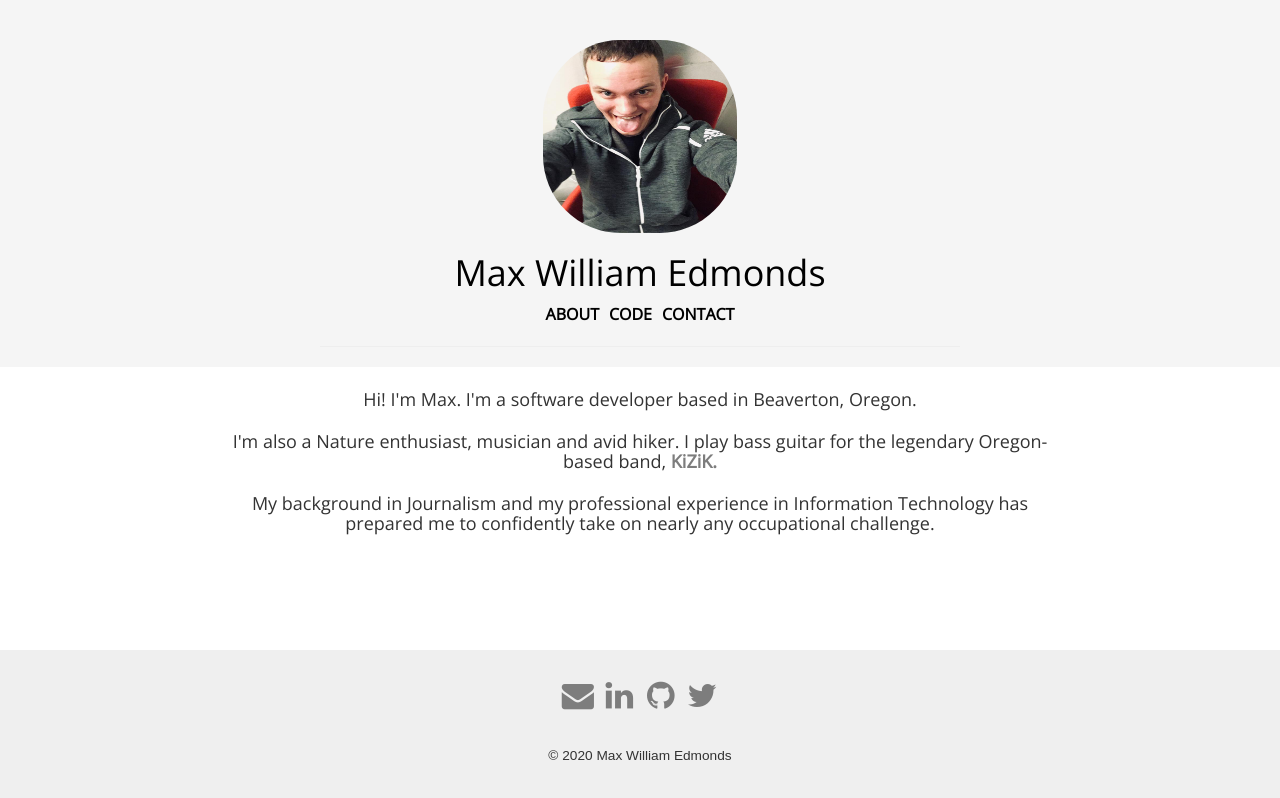
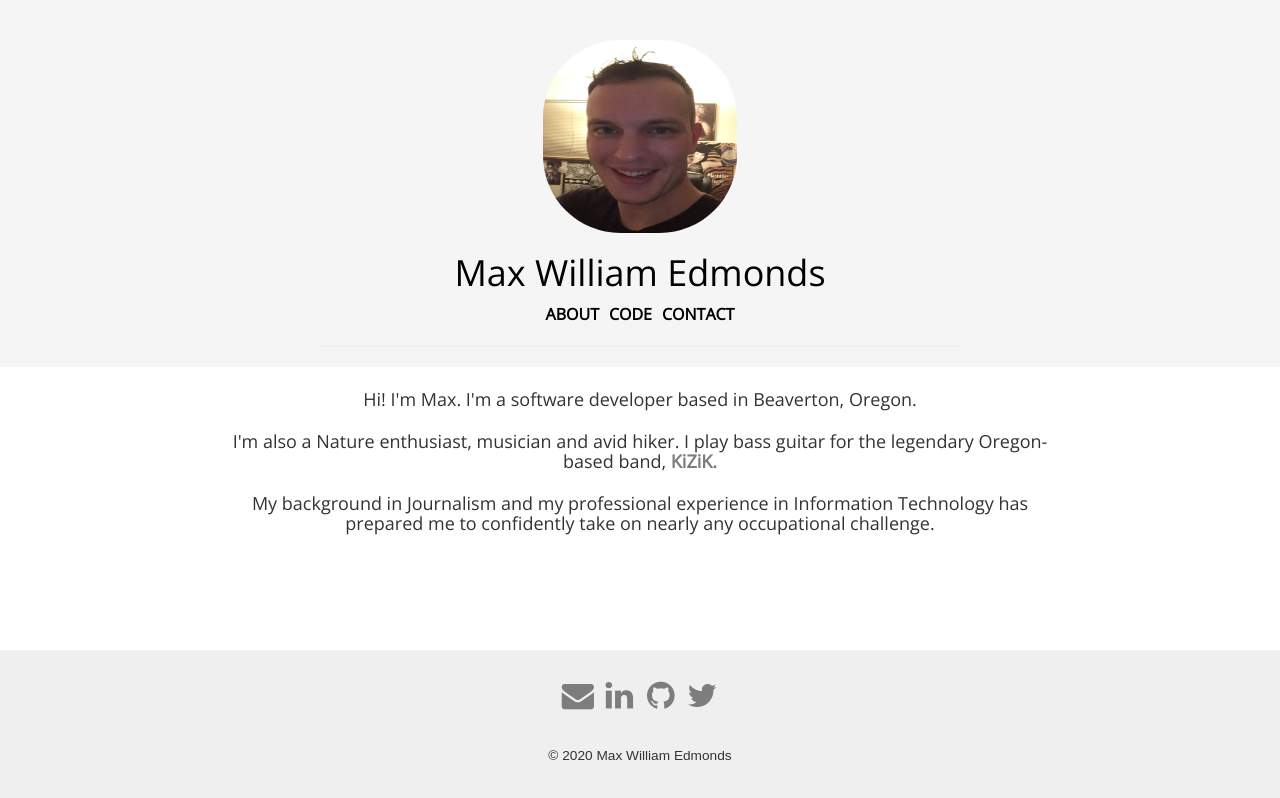
Before and after one commit to zilchlorf/React_to_my_Portfolio, a React (Create React App) app: page / in a window 1280 px wide. Built offline with nearby package versions, Linux system fonts and the light colour scheme; a web font is replaced by a local one.

Commit message:
change profile pic

```diff
--- a/src/containers/Header.js
+++ b/src/containers/Header.js
@@ -33,7 +33,7 @@ class Header extends Component {
     return (
       <HeaderDiv>
         <Link to="/">
-          <ProfileImage src={require('../assets/Profile pic.jpg')} alt='Max William Edmonds'/>
+          <ProfileImage src={require('../assets/Profile_room_pic.JPG')} alt='Max William Edmonds'/>
           <ProfileTitle>Max William Edmonds</ProfileTitle>
         </Link>
         <div>
```
Also changed, not shown: src/assets/Profile_room_pic.JPG (added).
